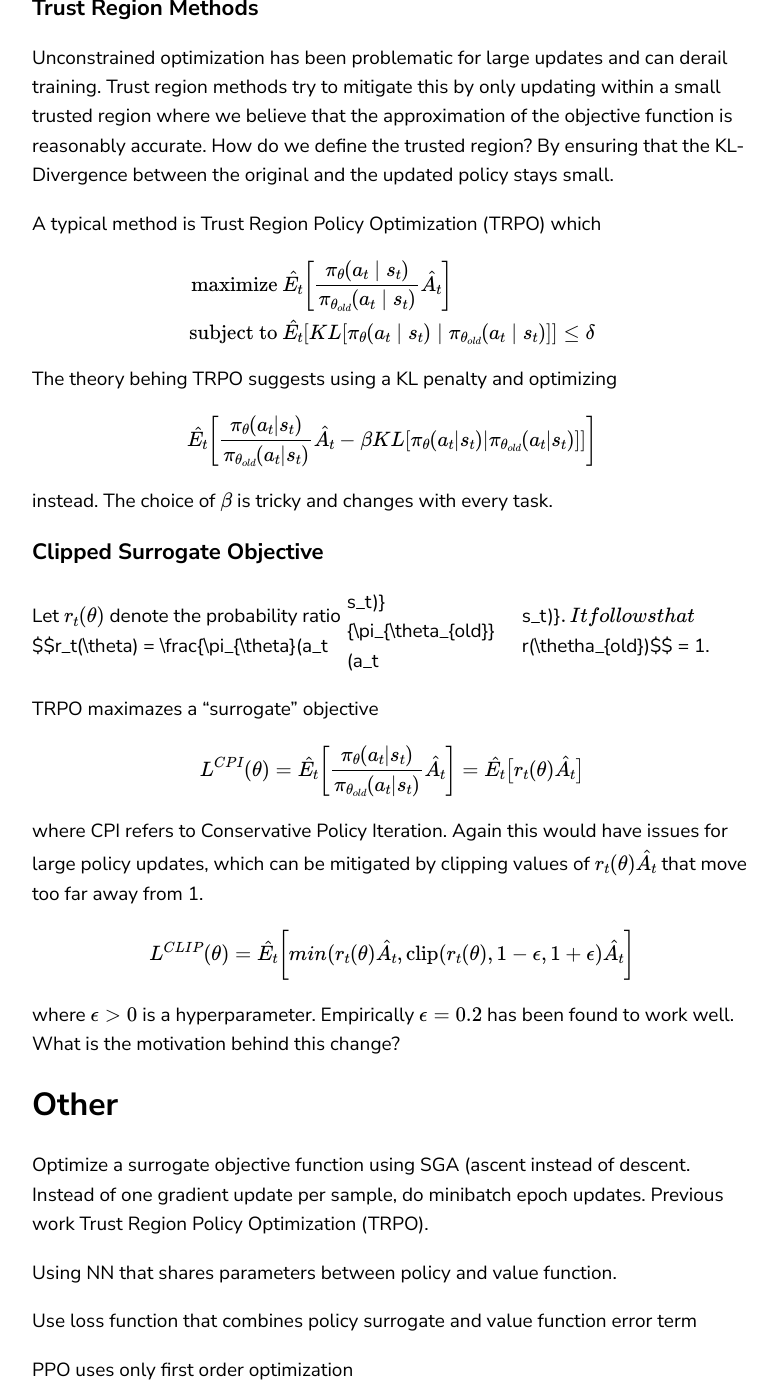
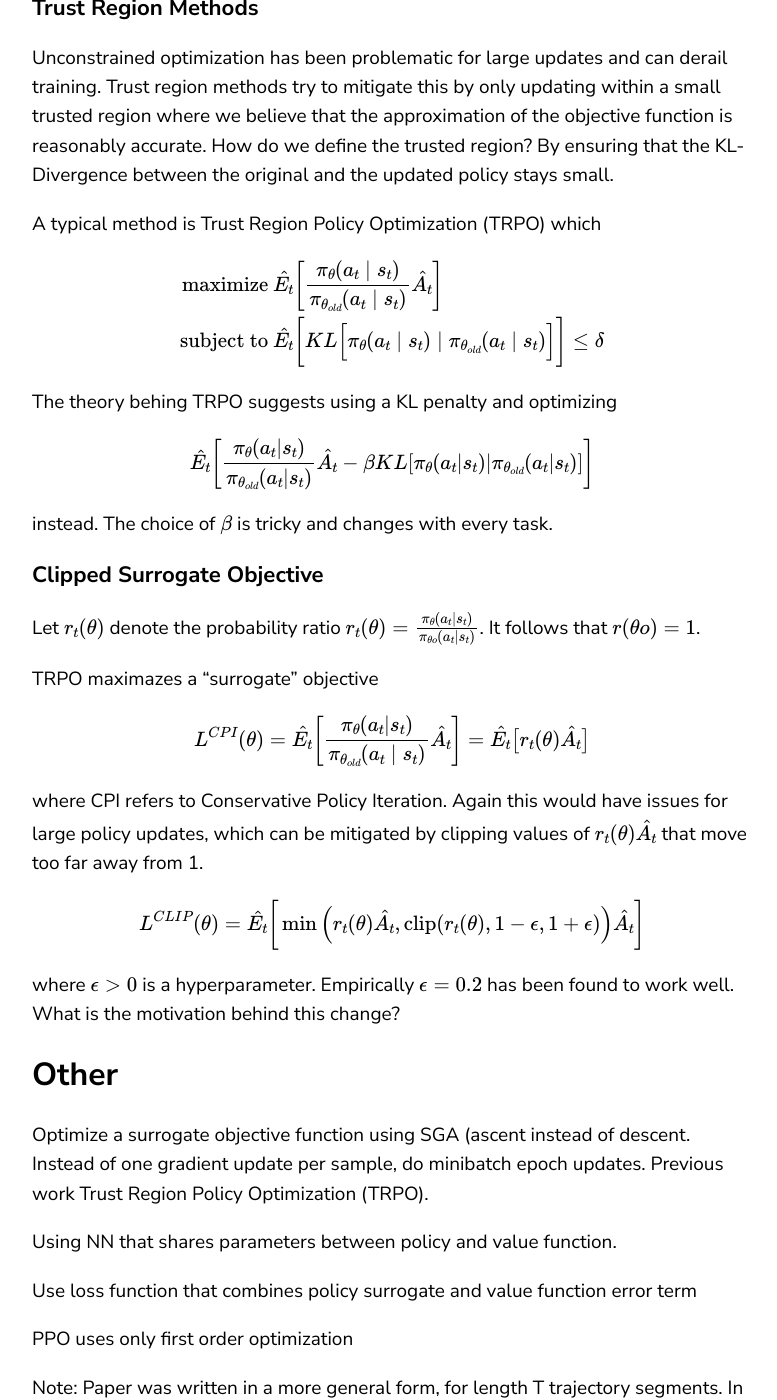
Before and after one commit to heinzermch/heinzermch.github.io, a Jekyll site: the page built from _posts/2025-01-05-on-rlhf-dpo-and-ppo.md, in a window 1280 px wide and 1400 px high, scrolled down 4160 px. Shown: the whole window, without its empty margins (68-845 px from the left). Built offline with Jekyll 4.4.1, drawn with Linux system fonts in a browser that asks for light colours; formulas are drawn with MathJax 3; comment, search, counter and statistics services are not loaded; some of the changed text lies outside the part shown.

Commit message:
latex issues

```diff
--- a/_posts/2025-01-05-on-rlhf-dpo-and-ppo.md
+++ b/_posts/2025-01-05-on-rlhf-dpo-and-ppo.md
@@ -26,7 +26,7 @@
 
 - **Policy**: A rule used by an agent to decide what actions to take, if it is stochastic it is denoted by $$\pi $$. It samples actions $$a_t$$ from states $$s_t $$: $$ a_t \sim \pi( \cdot \mid s_t)$$.
 
-- **Parametrized Policy**: In deep RL we deal with parametrized policies, where the parameters are denoted by $$\theta$$. Hence we write $$ a_t \sim \pi_{\theta}(\cdot \mid s_t).$$.
+- **Parametrized Policy**: In deep RL we deal with parametrized policies, where the parameters are denoted by $$\theta$$. Hence we write $$ a_t \sim \pi_{\theta}(\cdot \mid s_t)$$.
 
 - **On-Policy Value Function**:  $$V^{\pi}(s)$$, which gives the expected return if you start in state $$s$$ and always act according to policy $$\pi$$:
 
@@ -83,7 +83,7 @@
 
 We compute an estimator of the policy gradient and plug it into a stochastic gradient ascent algorithm. A commonly used gradient estimator is
 
-$$ \hat{g} = \hat{E_t} \bigg( \nabla_{\theta} \log(\pi_{\theta} (a_t \mid s_t) \hat{A_t} \bigg)$$
+$$ \hat{g} = \hat{E_t} \bigg( \nabla_{\theta} \log \Big(\pi_{\theta} (a_t \mid s_t)\Big) \hat{A_t} \bigg)$$
 
 The hats over $$g$$ and $$E$$ denote that we empirically estimate the quantities over a batch of samples. Typically alternating between sampling and optimization. In this case we gradient extimate $$\hat{g}$$ is obtained by differentiating the loss function:
 
@@ -97,28 +97,28 @@
 
 $$\begin{align*}
 \text{maximize} \: & \hat{E_t} \bigg[ \frac{\pi_{\theta}(a_t \mid s_t)}{\pi_{\theta_{old}}(a_t \mid s_t)} \hat{A_t} \bigg] \\
-\text{subject to} \: & \hat{E_t} [ KL[\pi_{\theta}(a_t \mid s_t) \mid \pi_{\theta_{old}}(a_t \mid s_t)]] \leq \delta
+\text{subject to} \: & \hat{E_t} \bigg[ KL \Big[ \pi_{\theta}(a_t \mid s_t) \mid \pi_{\theta_{old}}(a_t \mid s_t) \Big] \bigg] \leq \delta
 \end{align*}$$
 
 
 The theory behing TRPO suggests using a KL penalty and optimizing
 
-$$\hat{E_t} \bigg[ \frac{\pi_{\theta}(a_t | s_t)}{\pi_{\theta_{old}}(a_t | s_t)} \hat{A_t} - \beta KL[\pi_{\theta}(a_t | s_t) | \pi_{\theta_{old}}(a_t | s_t)]] \bigg]  $$
+$$\hat{E_t} \bigg[ \frac{\pi_{\theta}(a_t | s_t)}{\pi_{\theta_{old}}(a_t | s_t)} \hat{A_t} - \beta KL[\pi_{\theta}(a_t | s_t) | \pi_{\theta_{old}}(a_t | s_t)] \bigg]  $$
 
 instead. The choice of $$\beta$$ is tricky and changes with every task.
 
 
 ### Clipped Surrogate Objective
 
-Let $$r_t(\theta)$$ denote the probability ratio $$r_t(\theta) = \frac{\pi_{\theta}(a_t | s_t)}{\pi_{\theta_{old}}(a_t | s_t)}$$. It follows that $$r(\thetha_{old})$$ = 1.
+Let $$r_t(\theta)$$ denote the probability ratio $$r_t (\theta) = \frac{\pi_{\theta} (a_t \mid s_t)}{ \pi_{\theta o}(a_t \mid s_t)}$$. It follows that $$r(\theta o) = 1 $$.
 
 TRPO maximazes a "surrogate" objective
 
-$$L^{CPI}(\theta) =\hat{E_t} \bigg[\frac{\pi_{\theta}(a_t | s_t)}{\pi_{\theta_{old}}(a_t | s_t)} \hat{A_t} \bigg] = \hat{E_t} \big[r_t(\theta) \hat{A_t}\big]$$
+$$L^{CPI}(\theta) =\hat{E_t} \bigg[\frac{\pi_{\theta}(a_t | s_t)}{\pi_{\theta_{old}}(a_t \mid s_t)} \hat{A_t} \bigg] = \hat{E_t} \big[r_t(\theta) \hat{A_t}\big]$$
 
 where CPI refers to Conservative Policy Iteration. Again this would have issues for large policy updates, which can be mitigated by clipping values of $$r_t(\theta) \hat{A_t} $$ that move too far away from 1.
 
-$$ L^{CLIP}(\theta) = \hat{E_t} \bigg[ min(r_t(\theta) \hat{A_t}, \text{clip}(r_t(\theta), 1- \epsilon, 1+\epsilon) \hat{A_t} \bigg]$$
+$$ L^{CLIP}(\theta) = \hat{E_t} \bigg[ \min \Big(r_t(\theta) \hat{A_t}, \text{clip}(r_t(\theta), 1- \epsilon, 1+\epsilon) \Big) \hat{A_t} \bigg]$$
 
 where $$\epsilon > 0$$ is a hyperparameter. Empirically $$\epsilon = 0.2$$ has been found to work well. What is the motivation behind this change?
 
```
